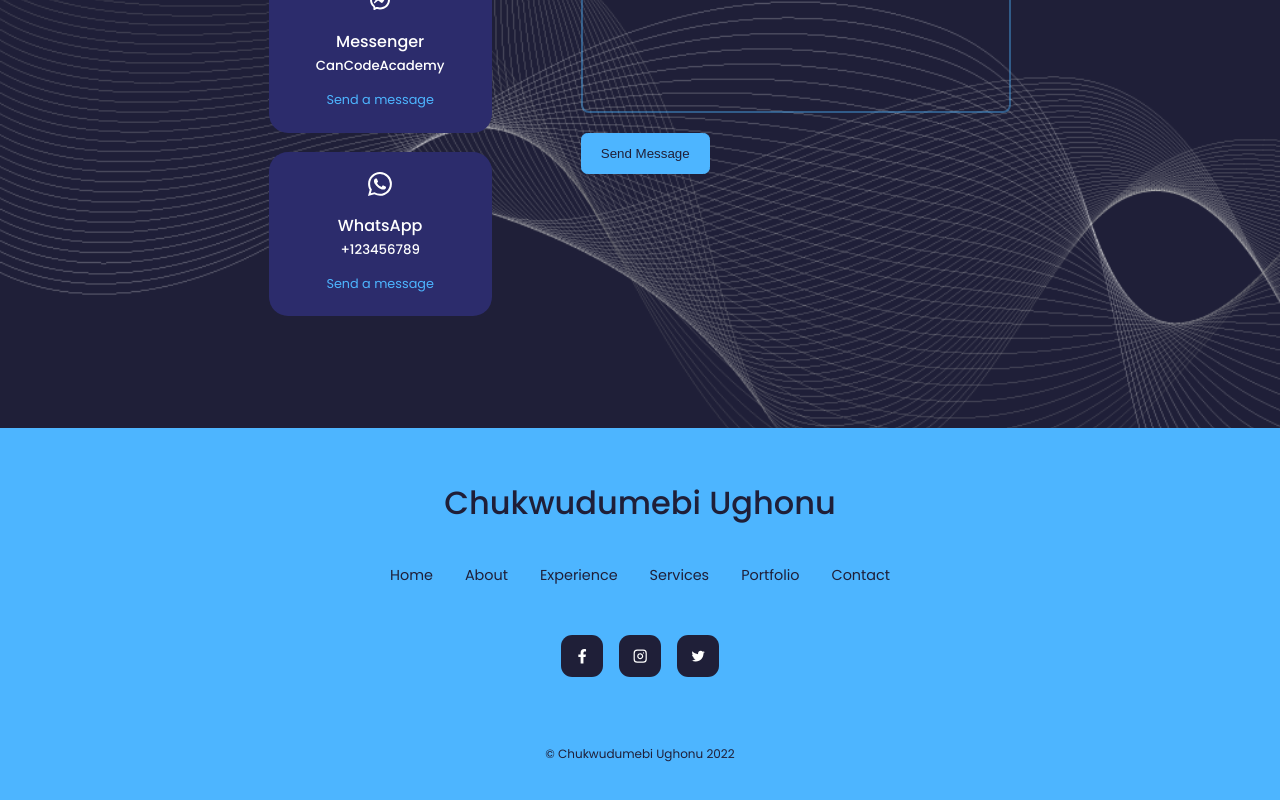
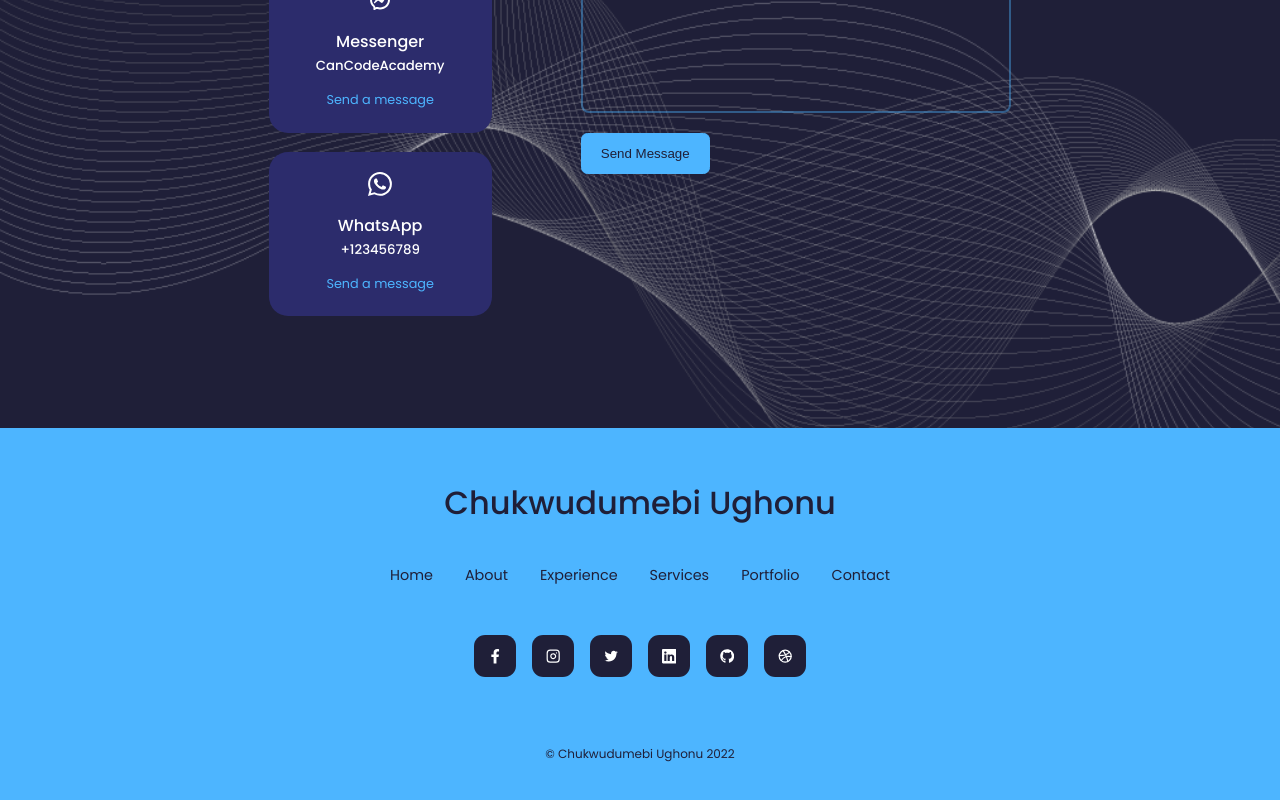
Before and after one commit to chukwudumebiughonu/ChukwudumebiUghonu, a React (Create React App) app: page / in a window 1280 px wide. Shown: the part 5802-6602 px from the top of the page. Built offline with nearby package versions, Linux system fonts and the light colour scheme.

Commit message:
minor changes

```diff
--- a/src/components/footer/Footer.jsx
+++ b/src/components/footer/Footer.jsx
@@ -3,6 +3,10 @@ import './footer.css';
 import {FaFacebookF} from 'react-icons/fa';
 import {FiInstagram} from 'react-icons/fi';
 import {IoLogoTwitter} from 'react-icons/io';
+import {BsLinkedin} from 'react-icons/bs';
+import {FaGithub} from 'react-icons/fa';
+import {FiDribbble} from 'react-icons/fi';
+
 const Footer = () => {
     return(
         <footer>
@@ -16,9 +20,12 @@ const Footer = () => {
                 <li><a href='#contact'>Contact</a></li>
             </ul>
             <div className='footer__socials'>
-                <a href='https://facebook.com'><FaFacebookF/></a>
-                <a href='https://instagram.com'><FiInstagram/></a>
-                <a href='https://twitter.com'><IoLogoTwitter/></a>
+                <a href='https://web.facebook.com/?_rdc=1&_rdr'><FaFacebookF/></a>
+                <a href='https://www.instagram.com/placidughonu/'><FiInstagram/></a>
+                <a href='https://twitter.com/PlacidUghonu'><IoLogoTwitter/></a>
+                <a href="https://www.linkedin.com/in/chukwudumebiughonu" target="_blank"><BsLinkedin /></a>
+                <a href="https://github.com/chukwudumebiughonu" target="_blank"><FaGithub/></a>
+                <a href="https://dribbble.com/Chukwudumebi" target="_blank"><FiDribbble/></a>
             </div>
             <div className='footer__copyright'>
                 <small>&copy; Chukwudumebi Ughonu 2022</small>
--- a/src/components/header/HeaderSocials.jsx
+++ b/src/components/header/HeaderSocials.jsx
@@ -8,7 +8,7 @@ const HeaderSocials = () => {
         <div className='header__socials'>
             <a href="https://www.linkedin.com/in/chukwudumebiughonu" target="_blank"><BsLinkedin /></a>
             <a href="https://github.com/chukwudumebiughonu" target="_blank"><FaGithub/></a>
-            <a href="https://dribbble.com" target="_blank"><FiDribbble/></a>
+            <a href="https://dribbble.com/Chukwudumebi" target="_blank"><FiDribbble/></a>
         </div>
     )
 }
```
